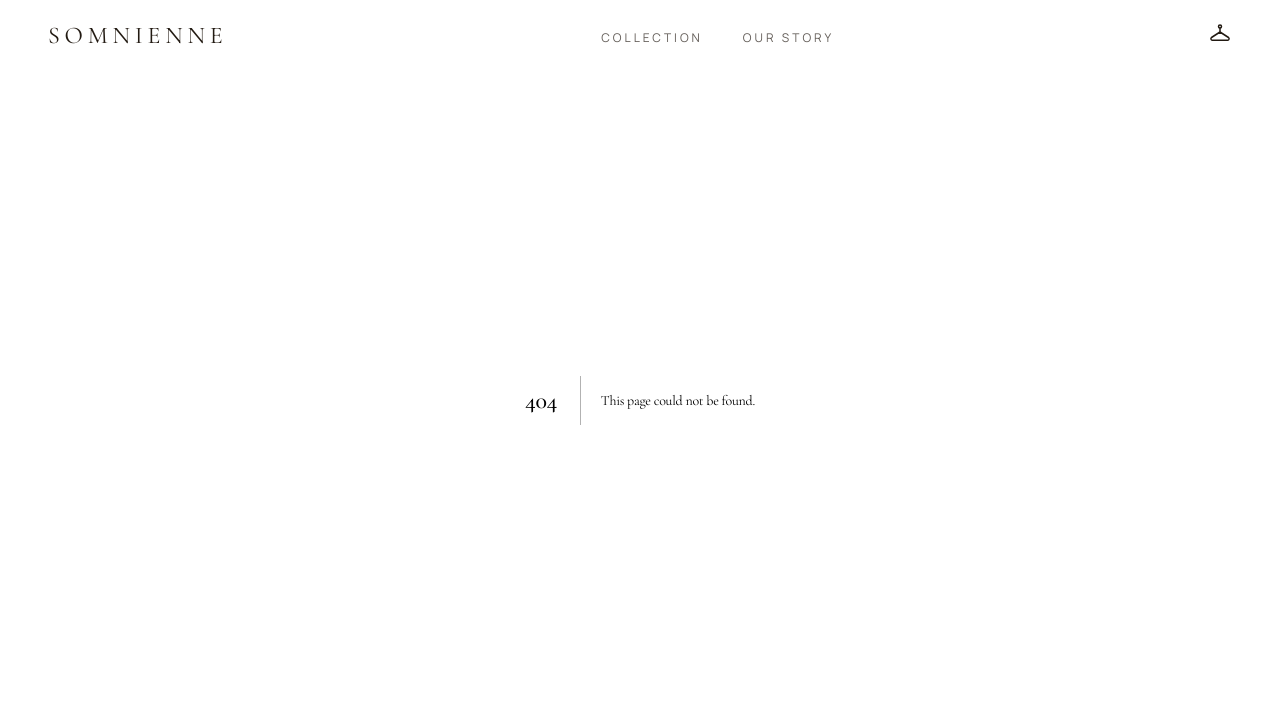
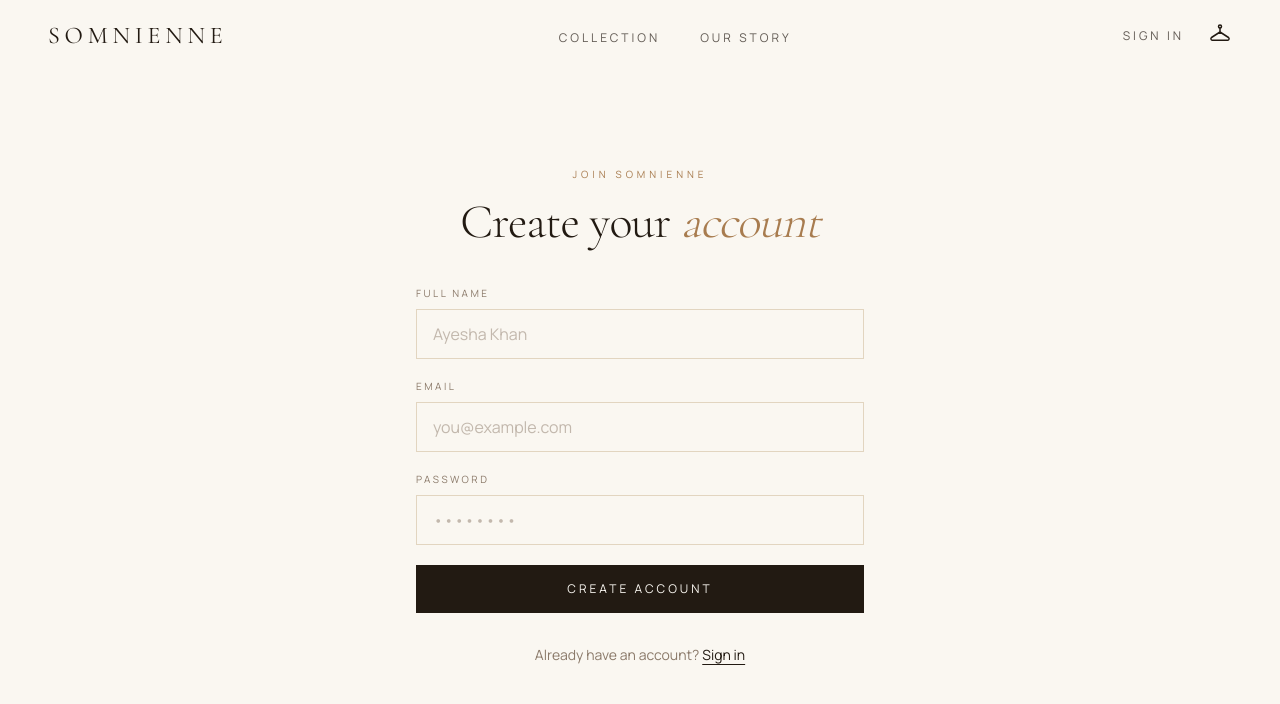
Before and after one commit to noral-hakita/somnienne, a Next.js app: page /signup in a window 1280 px wide. Before the commit this address had no page. Shown: the top 704 px of the page. Built offline with nearby package versions, Linux system fonts and the light colour scheme; no server answers.

Commit message:
authentication enabled signup/signin

```diff
--- /dev/null
+++ b/app/login/page.tsx
@@ -0,0 +1,94 @@
+'use client'
+
+import { useState } from 'react'
+import { useRouter } from 'next/navigation'
+import Link from 'next/link'
+import { Loader2 } from 'lucide-react'
+import { createClient } from '@/lib/supabase/client'
+
+export default function LoginPage() {
+  const router = useRouter()
+  const [email, setEmail] = useState('')
+  const [password, setPassword] = useState('')
+  const [error, setError] = useState<string | null>(null)
+  const [loading, setLoading] = useState(false)
+
+  const handleSubmit = async (e: React.FormEvent) => {
+    e.preventDefault()
+    setLoading(true)
+    setError(null)
+
+    const supabase = createClient()
+    const { error } = await supabase.auth.signInWithPassword({ email, password })
+
+    if (error) {
+      setError(error.message)
+      setLoading(false)
+      return
+    }
+
+    router.push('/')
+    router.refresh()
+  }
+
+  return (
+    <div className="min-h-screen flex items-center justify-center px-6 pt-24 pb-16">
+      <div className="w-full max-w-md">
+        <p className="text-bronze text-[10px] uppercase tracking-[0.4em] text-center mb-4">
+          Welcome back
+        </p>
+        <h1 className="font-serif text-4xl md:text-5xl font-light text-espresso text-center mb-10">
+          Sign <span className="italic text-bronze">in</span>
+        </h1>
+
+        <form onSubmit={handleSubmit} className="space-y-5">
+          <div>
+            <label htmlFor="email" className="block text-[10px] uppercase tracking-[0.25em] text-taupe mb-2">
+              Email
+            </label>
+            <input
+              id="email"
+              type="email"
+              required
+              value={email}
+              onChange={(e) => setEmail(e.target.value)}
+              placeholder="you@example.com"
+              className="w-full bg-transparent border border-sand px-4 py-3 text-espresso placeholder:text-taupe/50 focus:border-bronze outline-none transition-colors"
+            />
+          </div>
+          <div>
+            <label htmlFor="password" className="block text-[10px] uppercase tracking-[0.25em] text-taupe mb-2">
+              Password
+            </label>
+            <input
+              id="password"
+              type="password"
+              required
+              value={password}
+              onChange={(e) => setPassword(e.target.value)}
+              placeholder="••••••••"
+              className="w-full bg-transparent border border-sand px-4 py-3 text-espresso placeholder:text-taupe/50 focus:border-bronze outline-none transition-colors"
+            />
+          </div>
+
+          {error && <p className="text-sm text-red-700">{error}</p>}
+
+          <button
+            type="submit"
+            disabled={loading}
+            className="w-full bg-espresso text-ivory py-4 text-xs uppercase tracking-[0.25em] hover:bg-bronze transition-colors disabled:opacity-50 flex items-center justify-center gap-2"
+          >
+            {loading ? <Loader2 className="w-4 h-4 animate-spin" /> : 'Sign in'}
+          </button>
+        </form>
+
+        <p className="text-center text-sm text-taupe mt-8">
+          New to Somnienne?{' '}
+          <Link href="/signup" className="text-espresso underline underline-offset-4 hover:text-bronze transition-colors">
+            Create an account
+          </Link>
+        </p>
+      </div>
+    </div>
+  )
+}
--- /dev/null
+++ b/app/signup/page.tsx
@@ -0,0 +1,114 @@
+'use client'
+
+import { useState } from 'react'
+import { useRouter } from 'next/navigation'
+import Link from 'next/link'
+import { Loader2 } from 'lucide-react'
+import { createClient } from '@/lib/supabase/client'
+
+export default function SignupPage() {
+  const router = useRouter()
+  const [name, setName] = useState('')
+  const [email, setEmail] = useState('')
+  const [password, setPassword] = useState('')
+  const [error, setError] = useState<string | null>(null)
+  const [loading, setLoading] = useState(false)
+
+  const handleSubmit = async (e: React.FormEvent) => {
+    e.preventDefault()
+    setLoading(true)
+    setError(null)
+
+    const supabase = createClient()
+    const { data, error } = await supabase.auth.signUp({
+      email,
+      password,
+      options: { data: { full_name: name } }, // stored as metadata — see Socratic question
+    })
+
+    if (error) {
+      setError(error.message)
+      setLoading(false)
+      return
+    }
+
+    router.push('/')
+    router.refresh()
+  }
+
+  return (
+    <div className="min-h-screen flex items-center justify-center px-6 pt-24 pb-16">
+      <div className="w-full max-w-md">
+        <p className="text-bronze text-[10px] uppercase tracking-[0.4em] text-center mb-4">
+          Join Somnienne
+        </p>
+        <h1 className="font-serif text-4xl md:text-5xl font-light text-espresso text-center mb-10">
+          Create your <span className="italic text-bronze">account</span>
+        </h1>
+
+        <form onSubmit={handleSubmit} className="space-y-5">
+          <div>
+            <label htmlFor="name" className="block text-[10px] uppercase tracking-[0.25em] text-taupe mb-2">
+              Full name
+            </label>
+            <input
+              id="name"
+              type="text"
+              required
+              value={name}
+              onChange={(e) => setName(e.target.value)}
+              placeholder="Ayesha Khan"
+              className="w-full bg-transparent border border-sand px-4 py-3 text-espresso placeholder:text-taupe/50 focus:border-bronze outline-none transition-colors"
+            />
+          </div>
+          <div>
+            <label htmlFor="email" className="block text-[10px] uppercase tracking-[0.25em] text-taupe mb-2">
+              Email
+            </label>
+            <input
+              id="email"
+              type="email"
+              required
+              value={email}
+              onChange={(e) => setEmail(e.target.value)}
+              placeholder="you@example.com"
+              className="w-full bg-transparent border border-sand px-4 py-3 text-espresso placeholder:text-taupe/50 focus:border-bronze outline-none transition-colors"
+            />
+          </div>
+          <div>
+            <label htmlFor="password" className="block text-[10px] uppercase tracking-[0.25em] text-taupe mb-2">
+              Password
+            </label>
+            <input
+              id="password"
+              type="password"
+              required
+              minLength={6}
+              value={password}
+              onChange={(e) => setPassword(e.target.value)}
+              placeholder="••••••••"
+              className="w-full bg-transparent border border-sand px-4 py-3 text-espresso placeholder:text-taupe/50 focus:border-bronze outline-none transition-colors"
+            />
+          </div>
+
+          {error && <p className="text-sm text-red-700">{error}</p>}
+
+          <button
+            type="submit"
+            disabled={loading}
+            className="w-full bg-espresso text-ivory py-4 text-xs uppercase tracking-[0.25em] hover:bg-bronze transition-colors disabled:opacity-50 flex items-center justify-center gap-2"
+          >
+            {loading ? <Loader2 className="w-4 h-4 animate-spin" /> : 'Create account'}
+          </button>
+        </form>
+
+        <p className="text-center text-sm text-taupe mt-8">
+          Already have an account?{' '}
+          <Link href="/login" className="text-espresso underline underline-offset-4 hover:text-bronze transition-colors">
+            Sign in
+          </Link>
+        </p>
+      </div>
+    </div>
+  )
+}
--- /dev/null
+++ b/components/AccountButton.tsx
@@ -0,0 +1,51 @@
+'use client'
+
+import { useEffect, useState } from 'react'
+import Link from 'next/link'
+import { createClient } from '@/lib/supabase/client'
+
+export default function AccountButton() {
+  const [email, setEmail] = useState<string | null>(null)
+  const [ready, setReady] = useState(false)
+
+  useEffect(() => {
+    const supabase = createClient()
+
+    supabase.auth.getUser().then(({ data }) => {
+      setEmail(data.user?.email ?? null)
+      setReady(true)
+    })
+
+    const { data: { subscription } } = supabase.auth.onAuthStateChange((_event, session) => {
+      setEmail(session?.user?.email ?? null)
+    })
+
+    return () => subscription.unsubscribe()
+  }, [])
+
+  if (!ready) return <div className="w-8 h-8" /> // placeholder, prevents layout jump
+
+  if (!email) {
+    return (
+      <Link
+        href="/login"
+        className="text-xs uppercase tracking-[0.25em] text-espresso/70 hover:text-bronze transition-colors"
+      >
+        Sign in
+      </Link>
+    )
+  }
+
+  return (
+    <button
+      onClick={async () => {
+        const supabase = createClient()
+        await supabase.auth.signOut()
+      }}
+      title="Sign out"
+      className="w-8 h-8 rounded-full bg-espresso text-ivory text-xs uppercase flex items-center justify-center hover:bg-bronze transition-colors"
+    >
+      {email[0]}
+    </button>
+  )
+}
--- a/components/Navbar.tsx
+++ b/components/Navbar.tsx
@@ -4,6 +4,7 @@ import Link from 'next/link'
 import { useWardrobeStore } from '@/store/wardrobeStore'
 import { useState, useEffect } from 'react'
 import WardrobeIcon from './WardrobeIcon'
+import AccountButton from './AccountButton'
 
 export default function Navbar() {
   const [scrolled, setScrolled] = useState(false)
@@ -24,12 +25,10 @@ export default function Navbar() {
       }`}
     >
       <div className="max-w-7xl mx-auto flex items-center justify-between">
-        {/* Logo Placeholder (Until your friend sends the SVG) */}
         <Link href="/" className="font-serif text-2xl tracking-[0.2em] uppercase text-espresso">
           Somnienne
         </Link>
 
-        {/* Desktop Links */}
         <ul className="hidden md:flex items-center gap-10 list-none">
           <li>
             <Link href="/collection" className="text-xs uppercase tracking-[0.25em] text-espresso/70 hover:text-bronze transition-colors duration-300">
@@ -43,7 +42,8 @@ export default function Navbar() {
           </li>
         </ul>
 
-        {/* Wardrobe Icon */}
+        <div className="flex items-center gap-6">
+          <AccountButton />
           <Link href="/wardrobe" className="relative group">
             <WardrobeIcon className="w-6 h-6 text-espresso transition-colors group-hover:text-bronze" />
             {isClient && count > 0 && (
@@ -53,6 +53,7 @@ export default function Navbar() {
             )}
           </Link>
         </div>
+      </div>
     </nav>
   )
 }
```
Lines whose indentation alone changed are shown as unchanged.
